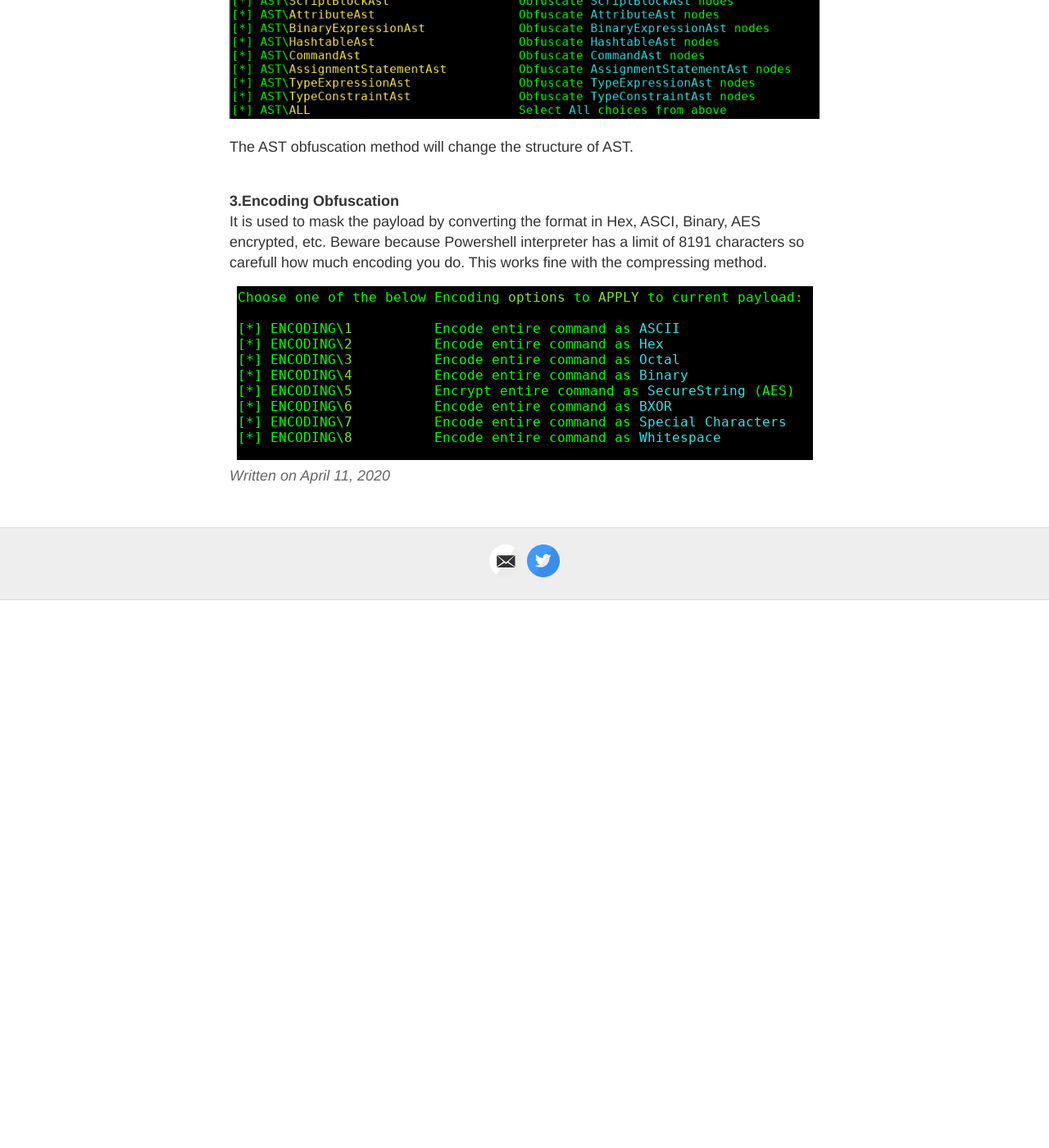
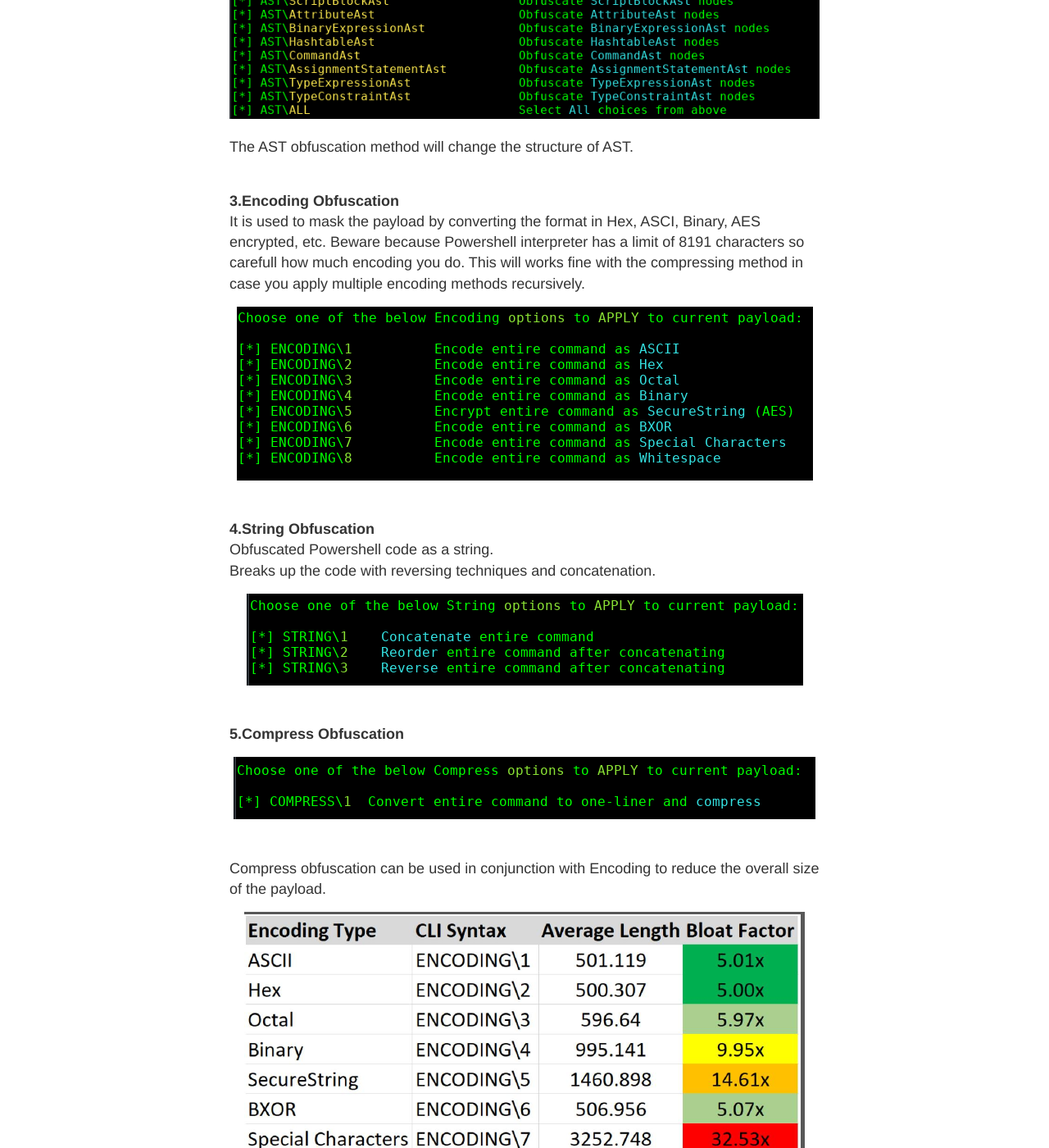
Before and after one commit to whmacmac/test, a Jekyll site: the page built from _posts/2020-04-11-RedTeam-Exercises-with-OpenSource-Tools-Part-1.md, in a window 1280 px wide and 1400 px high, scrolled down 8322 px. Shown: the whole window at 82% size. Built offline with Jekyll 4.4.1, drawn with Linux system fonts in a browser that asks for light colours; before the commit the page ends 9054 px from its top, so only the background shows below that.

Commit message:
Update 2020-04-11-RedTeam-Exercises-with-OpenSource-Tools-Part-1.md

```diff
--- a/_posts/2020-04-11-RedTeam-Exercises-with-OpenSource-Tools-Part-1.md
+++ b/_posts/2020-04-11-RedTeam-Exercises-with-OpenSource-Tools-Part-1.md
@@ -197,8 +197,30 @@ AST at base can easily find language elements. It is breaking the structure of t
 The AST obfuscation method will change the structure of AST.
 
 <br/><b>3.Encoding Obfuscation</b><br/>
-It is used to mask the payload by converting the format in Hex, ASCI, Binary, AES encrypted, etc. Beware because Powershell interpreter has a limit of 8191 characters so carefull how much encoding you do. This works fine with the compressing method.
+It is used to mask the payload by converting the format in Hex, ASCI, Binary, AES encrypted, etc. Beware because Powershell interpreter has a limit of 8191 characters so carefull how much encoding you do. This will works fine with the compressing method in case you apply multiple encoding methods recursively.
 <div>
 <center><img src="/images/2020-04-11-RedTeam-Exercises-with-OpenSource-Tools/encoding.png">
  </center>
 </div>
+
+
+<br/><b>4.String Obfuscation</b><br/>
+Obfuscated Powershell code as a string.<br/>
+Breaks up the code with reversing techniques and concatenation.
+<div>
+<center><img src="/images/2020-04-11-RedTeam-Exercises-with-OpenSource-Tools/string.png">
+ </center>
+</div>
+
+<br/><b>5.Compress Obfuscation</b><br/>
+
+<div>
+<center><img src="/images/2020-04-11-RedTeam-Exercises-with-OpenSource-Tools/compress.png">
+ </center>
+</div>
+
+<br/>Compress obfuscation can be used in conjunction with Encoding to reduce the overall size of the payload.
+<div>
+<center><img src="/images/2020-04-11-RedTeam-Exercises-with-OpenSource-Tools/compressrate.png">
+ </center>
+</div>
```
